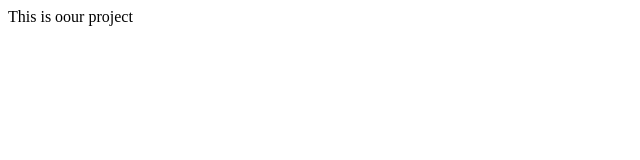
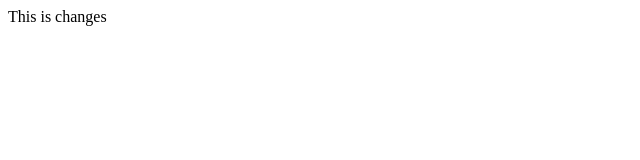
Before and after one commit to Takura09/Nompilo-Chauke-App, a plain HTML site: page index.html in a window 1280 px wide. Shown: the full height of the page, 0-640 px from the left. Drawn offline with Linux system fonts and the light colour scheme.

Commit message:
Changes to html file

```diff
--- a/index.html
+++ b/index.html
@@ -1,7 +1,7 @@
 <html>
     <head>
         <body>
-            <P>This is oour project</P>
+            <P>This is changes</P>
         </body>
     </head>
 </html>
```
